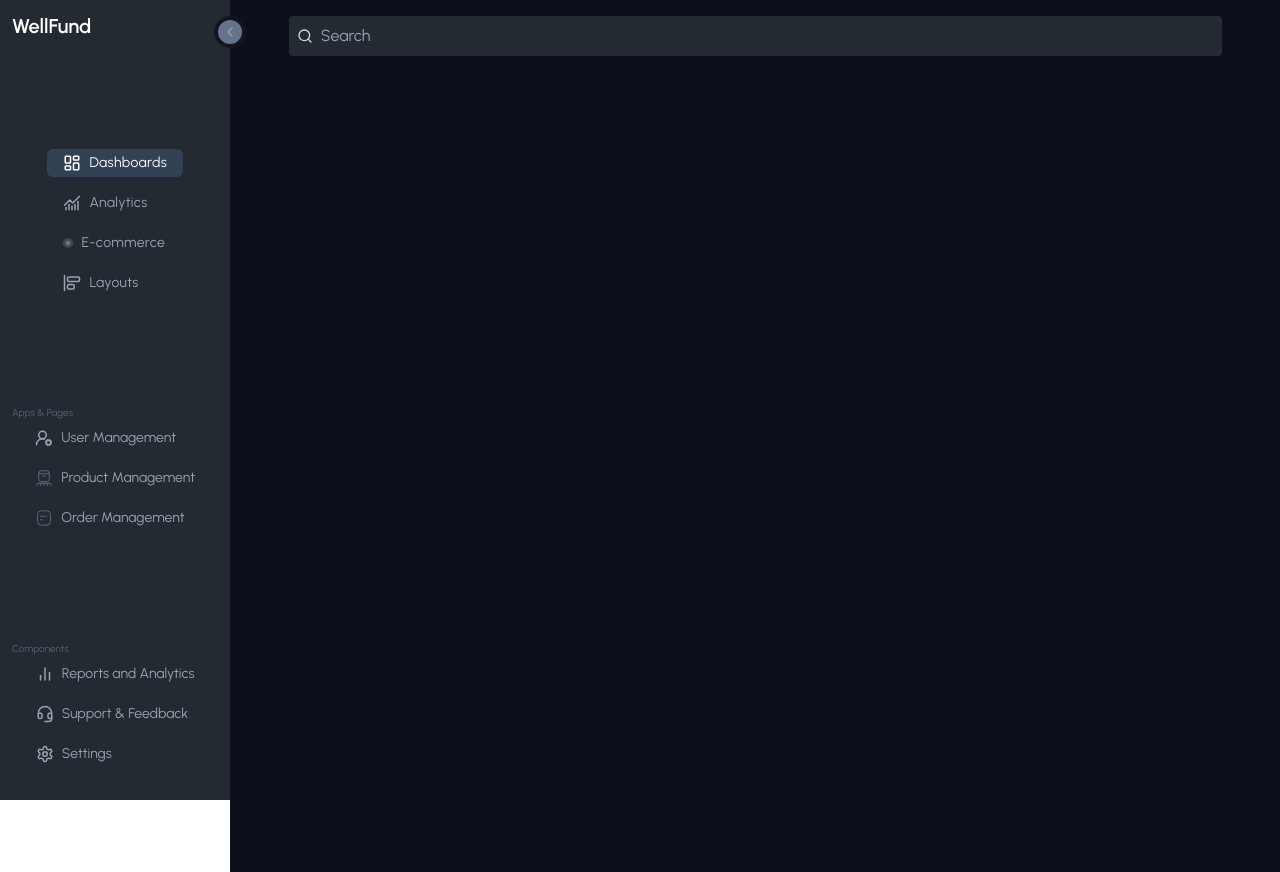
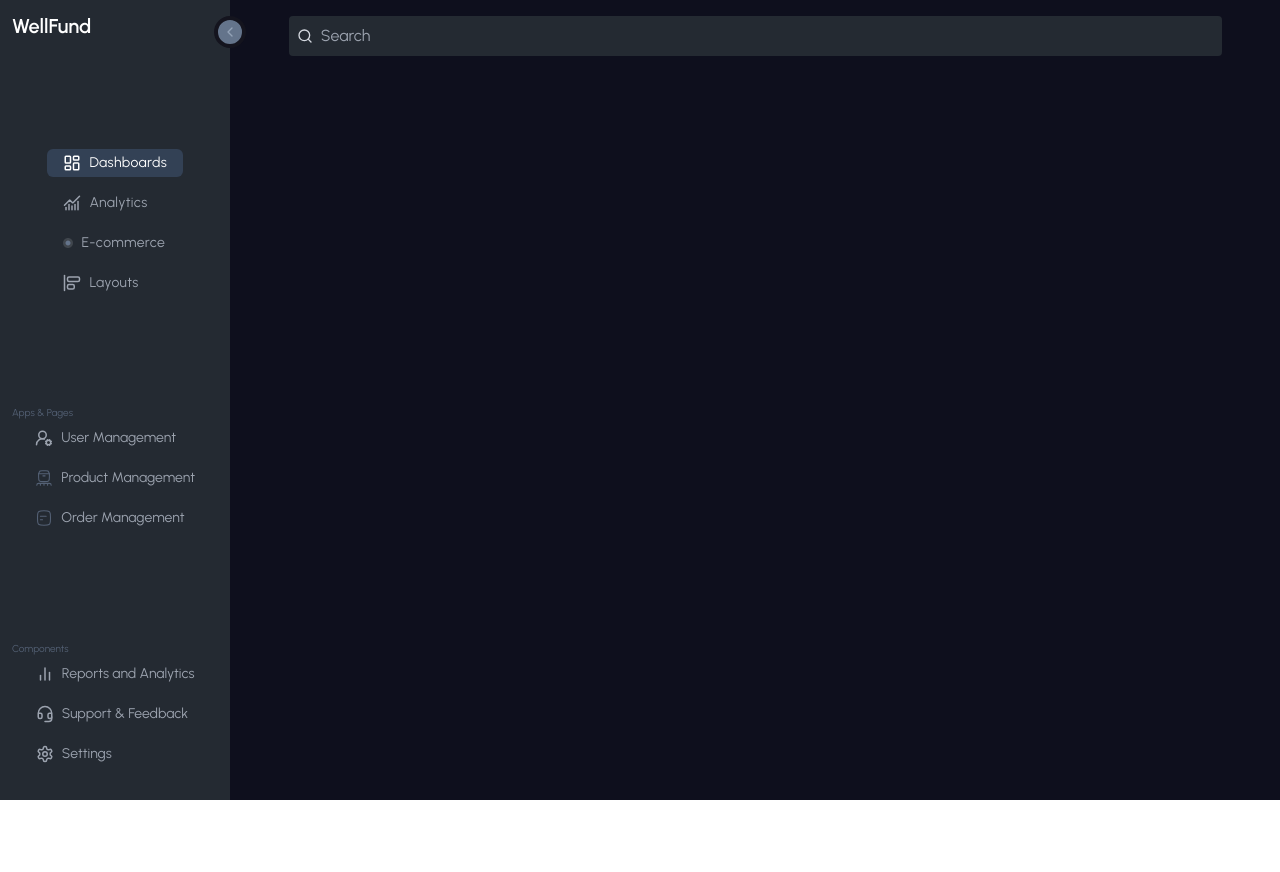
Before and after one commit to Build-Bridge/WellFund, a Next.js app: page / in a window 1280 px wide. After the commit the page ends 800 px from the top, so only its background shows below. Built offline with nearby package versions, Linux system fonts and the light colour scheme.

Commit message:
Updates: Issues fixed on layout and navigation component.

```diff
--- a/src/app/(main)/_components/navigation.tsx
+++ b/src/app/(main)/_components/navigation.tsx
@@ -17,7 +17,7 @@ export const Navigation = () => {
 
   return (
 
-    <aside className="group/sidebar w-auto overflow-y-auto flex min-h-dvh justify-between p-3 flex-col z-[30] bg-[#242A32] sticky top-0 left-0 bottom-0">
+    <aside className="group/sidebar relative w-auto overflow-y-auto flex h-screen justify-between p-3 flex-col z-[30] bg-[#242A32]">
       <div className="w-full flex text-center text-white font-semibold text-xl">
         WellFund
       </div>
--- a/src/app/(main)/layout.tsx
+++ b/src/app/(main)/layout.tsx
@@ -37,16 +37,16 @@ const MainLayout = ({ children }: { children: React.ReactNode }) => {
         defaultSize={18}
         minSize={17}
         maxSize={19}
-        className="w-full h-full"
+        className="h-screen"
         collapsible
       >
         <Navigation  />
       </ResizablePanel>
       <ResizablePanel defaultSize={82}>
-        <main className="flex min-h-full w-full flex-col ">
+        <main className="flex h-screen w-full flex-col overflow-y-scroll">
           <Toggle isCollapsed={isCollapsed} expandPanel={expandPanel} collapsePanel={collapsePanel}/>
           <Navbar />
-          <div className="min-h-full ">{children}</div>
+          <div className="h-screen">{children}</div>
         </main>
       </ResizablePanel>
     </ResizablePanelGroup>
```
